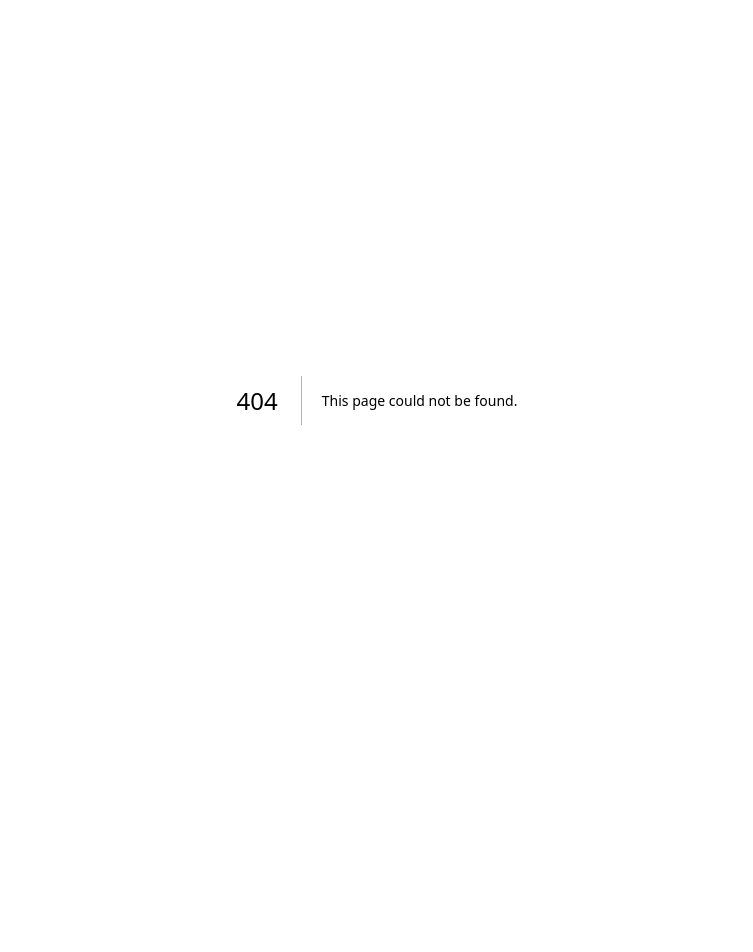
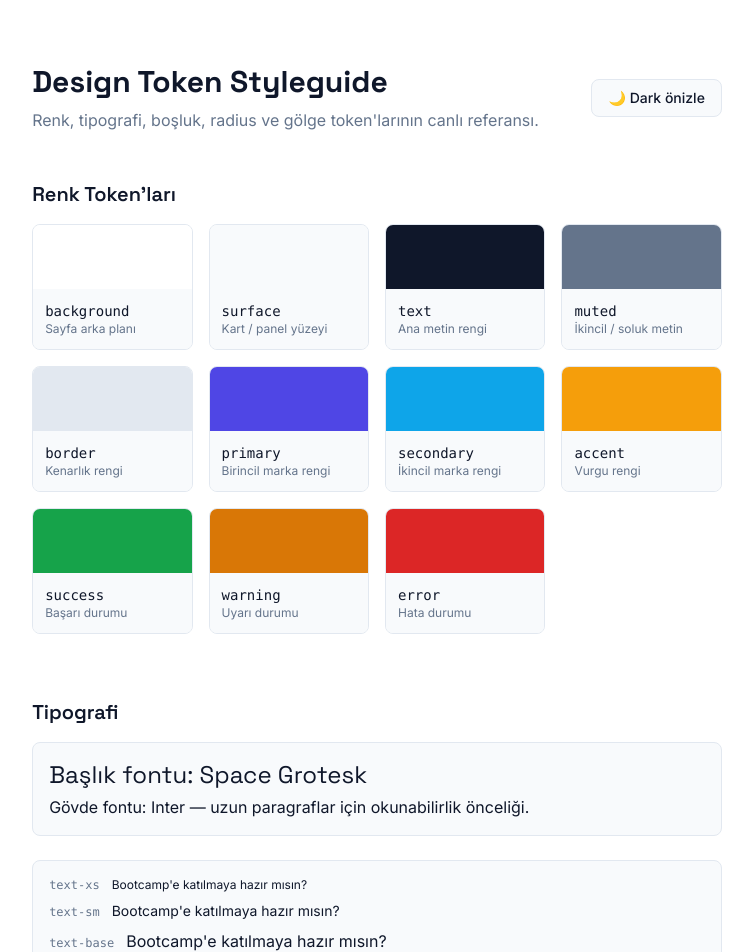
Before and after one commit to azizeke/gitb-capstone1, a Next.js app: page /styleguide in a window 1280 px wide. Before the commit this address had no page. Shown: the top 952 px of the page, without its empty margins (263-1016 px from the left). Before the commit the page ends 800 px from the top, so only its background shows below. Built offline with nearby package versions, Linux system fonts and the light colour scheme.

Commit message:
feat(design-system): add design tokens and styleguide page

```diff
--- a/src/app/globals.css
+++ b/src/app/globals.css
@@ -1,26 +1,113 @@
 @import 'tailwindcss';
 
+/*
+ * class="dark" ile tetiklenen dark mode.
+ * Tema toggle mantığı (B-02) bu class'ı <html> etiketine ekleyip çıkaracak.
+ */
+@custom-variant dark (&:where(.dark, .dark *));
+
+/* ---------- Light mode (varsayılan) token değerleri ---------- */
 :root {
-  --background: #ffffff;
-  --foreground: #171717;
+  --color-background: #ffffff;
+  --color-surface: #f8fafc;
+  --color-text: #0f172a;
+  --color-muted: #64748b;
+  --color-border: #e2e8f0;
+
+  --color-primary: #4f46e5;
+  --color-primary-foreground: #ffffff;
+  --color-secondary: #0ea5e9;
+  --color-secondary-foreground: #ffffff;
+  --color-accent: #f59e0b;
+  --color-accent-foreground: #1e293b;
+
+  --color-success: #16a34a;
+  --color-warning: #d97706;
+  --color-error: #dc2626;
+
+  --shadow-color: 15 23 42;
 }
 
-@theme inline {
-  --color-background: var(--background);
-  --color-foreground: var(--foreground);
-  --font-sans: var(--font-geist-sans);
-  --font-mono: var(--font-geist-mono);
+/* ---------- Dark mode token değerleri ---------- */
+.dark {
+  --color-background: #0b1120;
+  --color-surface: #111827;
+  --color-text: #f1f5f9;
+  --color-muted: #94a3b8;
+  --color-border: #1e293b;
+
+  --color-primary: #6366f1;
+  --color-primary-foreground: #ffffff;
+  --color-secondary: #38bdf8;
+  --color-secondary-foreground: #0b1120;
+  --color-accent: #fbbf24;
+  --color-accent-foreground: #1e293b;
+
+  --color-success: #22c55e;
+  --color-warning: #f59e0b;
+  --color-error: #f87171;
+
+  --shadow-color: 0 0 0;
 }
 
-@media (prefers-color-scheme: dark) {
-  :root {
-    --background: #0a0a0a;
-    --foreground: #ededed;
-  }
+/*
+ * @theme inline: yukarıdaki CSS custom property'leri Tailwind utility'lerine
+ * bağlar. Böylece bg-background, text-primary, border-border gibi class'lar
+ * otomatik olarak doğru light/dark değerini kullanır. Hiçbir komponent
+ * içinde hardcoded hex kodu bulunmamalı; hepsi bu token'lardan geçmeli.
+ */
+@theme inline {
+  --color-background: var(--color-background);
+  --color-surface: var(--color-surface);
+  --color-text: var(--color-text);
+  --color-muted: var(--color-muted);
+  --color-border: var(--color-border);
+
+  --color-primary: var(--color-primary);
+  --color-primary-foreground: var(--color-primary-foreground);
+  --color-secondary: var(--color-secondary);
+  --color-secondary-foreground: var(--color-secondary-foreground);
+  --color-accent: var(--color-accent);
+  --color-accent-foreground: var(--color-accent-foreground);
+
+  --color-success: var(--color-success);
+  --color-warning: var(--color-warning);
+  --color-error: var(--color-error);
+
+  /* Tipografi: başlık + gövde olmak üzere 2 font ailesi */
+  --font-heading: var(--font-space-grotesk);
+  --font-body: var(--font-inter);
+
+  /* Radius skalası */
+  --radius-sm: 0.25rem;
+  --radius-md: 0.5rem;
+  --radius-lg: 1rem;
+  --radius-full: 9999px;
+
+  /* Gölge skalası (dark modda daha belirgin olması için renk token'ı kullanılıyor) */
+  --shadow-sm: 0 1px 2px 0 rgb(var(--shadow-color) / 0.05);
+  --shadow-md: 0 4px 6px -1px rgb(var(--shadow-color) / 0.1);
+  --shadow-lg: 0 10px 15px -3px rgb(var(--shadow-color) / 0.1);
 }
 
+/*
+ * Spacing (4px tabanlı skala) ve tipografi boyut skalası (xs, sm, base, lg,
+ * xl, 2xl, 3xl, 4xl...) için Tailwind'in varsayılan skalası kullanılıyor.
+ * Bu skala zaten 4px tabanlıdır ve 6'dan fazla boyut sunar; bu yüzden
+ * ayrıca özelleştirilmedi. Karar gerekçesi README'de.
+ */
+
 body {
-  background: var(--background);
-  color: var(--foreground);
-  font-family: Arial, Helvetica, sans-serif;
+  background: var(--color-background);
+  color: var(--color-text);
+  font-family: var(--font-body), Arial, Helvetica, sans-serif;
 }
+
+h1,
+h2,
+h3,
+h4,
+h5,
+h6 {
+  font-family: var(--font-heading), Arial, Helvetica, sans-serif;
+}
--- a/src/app/layout.tsx
+++ b/src/app/layout.tsx
@@ -1,26 +1,28 @@
 import type { Metadata } from 'next';
-import { Geist, Geist_Mono } from 'next/font/google';
+import { Inter, Space_Grotesk } from 'next/font/google';
 import './globals.css';
 
-const geistSans = Geist({
-  variable: '--font-geist-sans',
+const spaceGrotesk = Space_Grotesk({
+  variable: '--font-space-grotesk',
   subsets: ['latin'],
+  display: 'swap',
 });
 
-const geistMono = Geist_Mono({
-  variable: '--font-geist-mono',
+const inter = Inter({
+  variable: '--font-inter',
   subsets: ['latin'],
+  display: 'swap',
 });
 
 export const metadata: Metadata = {
-  title: 'Create Next App',
-  description: 'Generated by create next app',
+  title: 'Global IT Bootcamp',
+  description: 'Kariyerini değiştirecek bootcamp programlarını keşfet.',
 };
 
 export default function RootLayout({ children }: LayoutProps<'/'>) {
   return (
-    <html lang="en" className={`${geistSans.variable} ${geistMono.variable} h-full antialiased`}>
-      <body className="flex min-h-full flex-col">{children}</body>
+    <html lang="en" className={`${spaceGrotesk.variable} ${inter.variable} h-full antialiased`}>
+      <body className="bg-background text-text flex min-h-full flex-col">{children}</body>
     </html>
   );
 }
--- /dev/null
+++ b/src/app/styleguide/page.tsx
@@ -0,0 +1,158 @@
+'use client';
+
+import { useState } from 'react';
+
+/**
+ * /styleguide
+ *
+ * Design token'ların canlı referansı. A-02 kabul kriterini karşılar.
+ *
+ * Buradaki dark/light geçiş butonu SADECE bu sayfada token'ları önizlemek
+ * içindir; kalıcı değildir ve <html> class'ını doğrudan değiştirir. Gerçek
+ * tema sistemi (localStorage/cookie kalıcılığı, FOUC önleme, sistem tercihi
+ * okuma) B-02 görev kartında kurulacak.
+ */
+
+const colorTokens: { name: string; className: string; description: string }[] = [
+  { name: 'background', className: 'bg-background', description: 'Sayfa arka planı' },
+  { name: 'surface', className: 'bg-surface', description: 'Kart / panel yüzeyi' },
+  { name: 'text', className: 'bg-text', description: 'Ana metin rengi' },
+  { name: 'muted', className: 'bg-muted', description: 'İkincil / soluk metin' },
+  { name: 'border', className: 'bg-border', description: 'Kenarlık rengi' },
+  { name: 'primary', className: 'bg-primary', description: 'Birincil marka rengi' },
+  { name: 'secondary', className: 'bg-secondary', description: 'İkincil marka rengi' },
+  { name: 'accent', className: 'bg-accent', description: 'Vurgu rengi' },
+  { name: 'success', className: 'bg-success', description: 'Başarı durumu' },
+  { name: 'warning', className: 'bg-warning', description: 'Uyarı durumu' },
+  { name: 'error', className: 'bg-error', description: 'Hata durumu' },
+];
+
+const typeScale = [
+  { label: 'text-xs', className: 'text-xs' },
+  { label: 'text-sm', className: 'text-sm' },
+  { label: 'text-base', className: 'text-base' },
+  { label: 'text-lg', className: 'text-lg' },
+  { label: 'text-xl', className: 'text-xl' },
+  { label: 'text-2xl', className: 'text-2xl' },
+  { label: 'text-3xl', className: 'text-3xl' },
+  { label: 'text-4xl', className: 'text-4xl' },
+];
+
+const spacingScale = [1, 2, 3, 4, 6, 8, 12, 16];
+
+const radiusScale = [
+  { label: 'sm', className: 'rounded-sm' },
+  { label: 'md', className: 'rounded-md' },
+  { label: 'lg', className: 'rounded-lg' },
+  { label: 'full', className: 'rounded-full' },
+];
+
+const shadowScale = [
+  { label: 'sm', className: 'shadow-sm' },
+  { label: 'md', className: 'shadow-md' },
+  { label: 'lg', className: 'shadow-lg' },
+];
+
+export default function StyleguidePage() {
+  const [isDark, setIsDark] = useState(false);
+
+  function toggleDemoTheme() {
+    document.documentElement.classList.toggle('dark');
+    setIsDark((prev) => !prev);
+  }
+
+  return (
+    <main className="mx-auto max-w-5xl px-6 py-16">
+      <div className="mb-12 flex items-center justify-between">
+        <div>
+          <h1 className="font-heading text-3xl font-bold">Design Token Styleguide</h1>
+          <p className="text-muted mt-2">
+            Renk, tipografi, boşluk, radius ve gölge token&apos;larının canlı referansı.
+          </p>
+        </div>
+        <button
+          onClick={toggleDemoTheme}
+          className="border-border bg-surface hover:bg-border shrink-0 rounded-md border px-4 py-2 text-sm font-medium"
+        >
+          {isDark ? '☀️ Light önizle' : '🌙 Dark önizle'}
+        </button>
+      </div>
+
+      {/* Renkler */}
+      <section className="mb-16">
+        <h2 className="font-heading mb-4 text-xl font-semibold">Renk Token&apos;ları</h2>
+        <div className="grid grid-cols-2 gap-4 sm:grid-cols-3 md:grid-cols-4">
+          {colorTokens.map((token) => (
+            <div key={token.name} className="border-border overflow-hidden rounded-md border">
+              <div className={`h-16 w-full ${token.className}`} />
+              <div className="bg-surface p-3">
+                <p className="font-mono text-sm font-medium">{token.name}</p>
+                <p className="text-muted text-xs">{token.description}</p>
+              </div>
+            </div>
+          ))}
+        </div>
+      </section>
+
+      {/* Tipografi */}
+      <section className="mb-16">
+        <h2 className="font-heading mb-4 text-xl font-semibold">Tipografi</h2>
+        <div className="border-border bg-surface mb-6 space-y-1 rounded-md border p-4">
+          <p className="font-heading text-2xl">Başlık fontu: Space Grotesk</p>
+          <p className="font-body">
+            Gövde fontu: Inter — uzun paragraflar için okunabilirlik önceliği.
+          </p>
+        </div>
+        <div className="border-border bg-surface space-y-2 rounded-md border p-4">
+          {typeScale.map((size) => (
+            <p key={size.label} className={size.className}>
+              <span className="text-muted mr-3 font-mono text-xs">{size.label}</span>
+              Bootcamp&apos;e katılmaya hazır mısın?
+            </p>
+          ))}
+        </div>
+      </section>
+
+      {/* Spacing */}
+      <section className="mb-16">
+        <h2 className="font-heading mb-4 text-xl font-semibold">Spacing (4px taban)</h2>
+        <div className="border-border bg-surface space-y-2 rounded-md border p-4">
+          {spacingScale.map((step) => (
+            <div key={step} className="flex items-center gap-3">
+              <span className="text-muted w-16 font-mono text-xs">
+                {step} ({step * 4}px)
+              </span>
+              <div className={`bg-primary h-4`} style={{ width: `${step * 4}px` }} />
+            </div>
+          ))}
+        </div>
+      </section>
+
+      {/* Radius */}
+      <section className="mb-16">
+        <h2 className="font-heading mb-4 text-xl font-semibold">Radius</h2>
+        <div className="flex flex-wrap gap-4">
+          {radiusScale.map((r) => (
+            <div key={r.label} className="text-center">
+              <div className={`bg-primary h-16 w-16 ${r.className}`} />
+              <p className="text-muted mt-2 font-mono text-xs">{r.label}</p>
+            </div>
+          ))}
+        </div>
+      </section>
+
+      {/* Shadow */}
+      <section>
+        <h2 className="font-heading mb-4 text-xl font-semibold">Gölge</h2>
+        <div className="flex flex-wrap gap-6">
+          {shadowScale.map((s) => (
+            <div key={s.label} className="text-center">
+              <div className={`bg-surface h-16 w-16 rounded-md ${s.className}`} />
+              <p className="text-muted mt-2 font-mono text-xs">{s.label}</p>
+            </div>
+          ))}
+        </div>
+      </section>
+    </main>
+  );
+}
```
